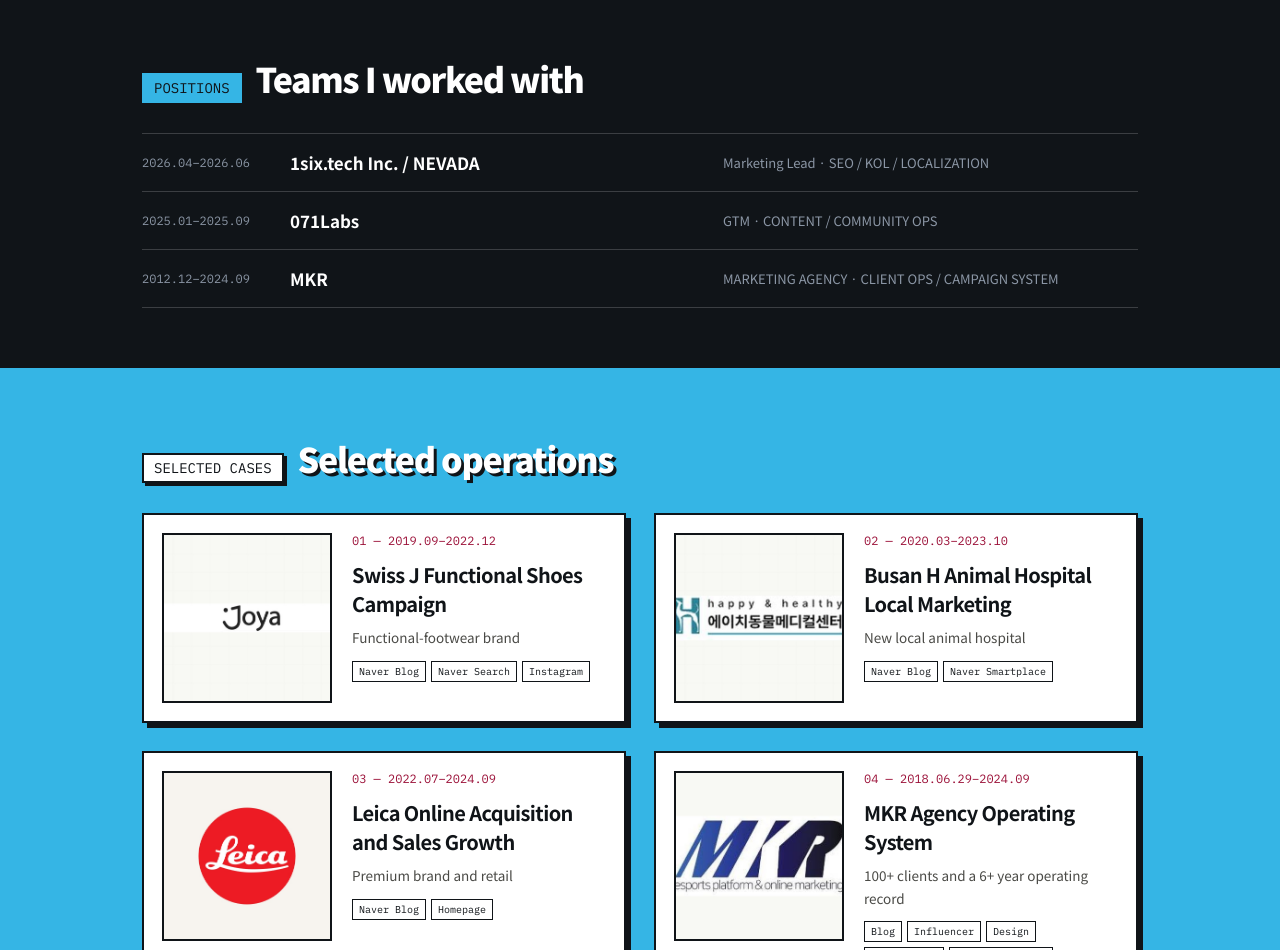
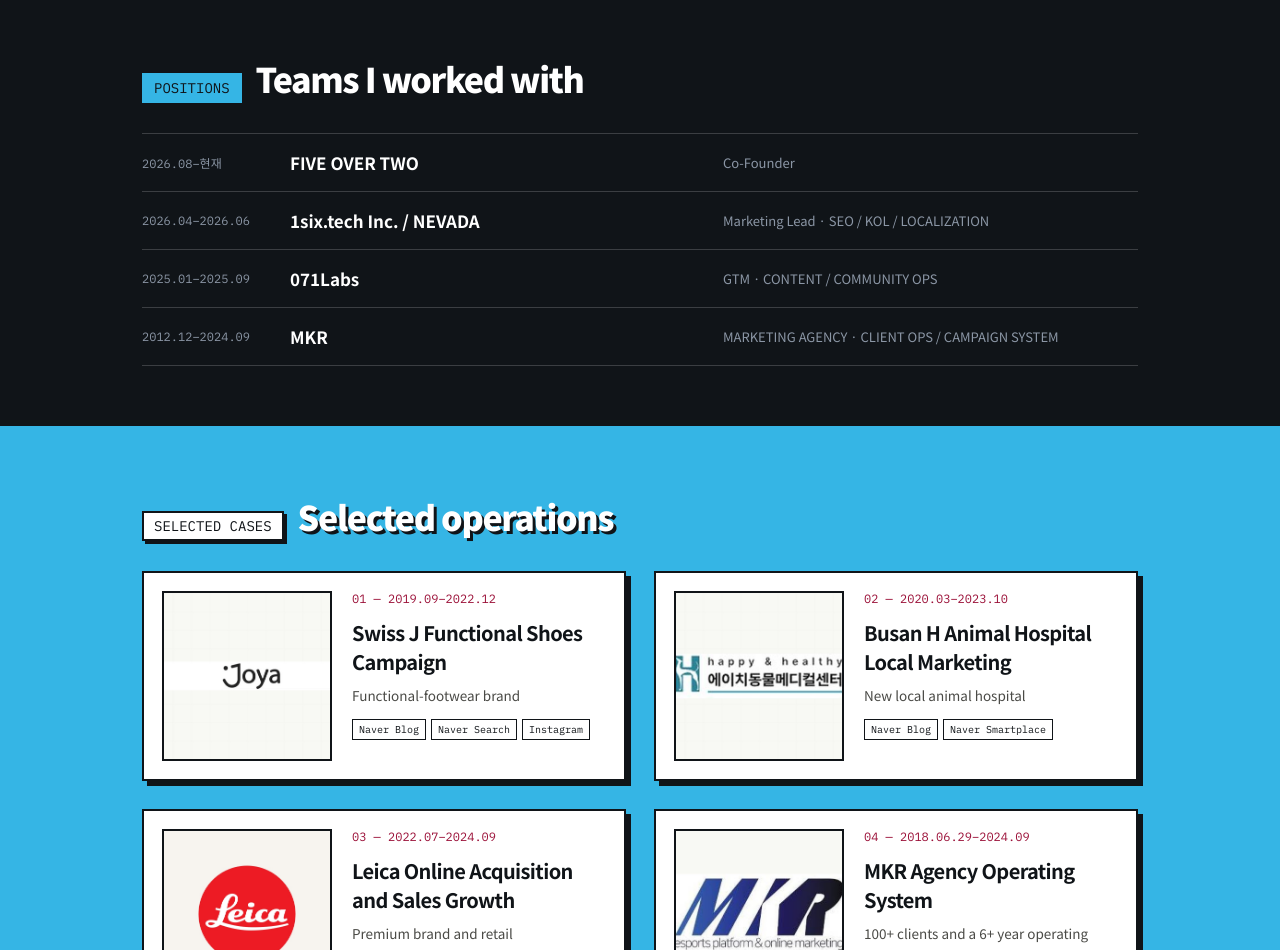
Before and after one commit to nimdalkr/nimdalxyz, a Next.js app: page /en/portfolio in a window 1280 px wide. Shown: the part 760-1710 px from the top of the page. Built offline with nearby package versions, Linux system fonts and the light colour scheme; a web font is replaced by a local one.

Commit message:
feat: add five over two cofounder role

```diff
--- a/app/[locale]/about/page.tsx
+++ b/app/[locale]/about/page.tsx
@@ -29,6 +29,7 @@
     ["SOLO OPS", korean ? "혼자서도 한 사이클" : "A full working loop", korean ? "기획, 제작, 운영, 회고까지 직접 돌립니다. 반복되는 일은 자동화합니다." : "I plan, build, operate, review — and automate the parts that repeat."]
   ] as const;
   const journey = [
+    ["2026.08–NOW", "FIVE OVER TWO", "Co-Founder"],
     ["2012–2024", "MKR", korean ? "클라이언트 운영 · 캠페인 시스템" : "Client operations · campaign systems"],
     ["2025", "071Labs", korean ? "GTM · 콘텐츠 · 커뮤니티 운영" : "GTM · content · community operations"],
     ["2026", "1six.tech / NEVADA", korean ? "Marketing Lead · SEO · KOL · 현지화" : "Marketing Lead · SEO · KOL · localization"],
--- a/app/[locale]/page.tsx
+++ b/app/[locale]/page.tsx
@@ -16,6 +16,7 @@
 
 const work = ["hyperalphaduo", "alphaduo", "mylol"] as const;
 const engagementRows = [
+  { period: "2026.08–현재", organization: "FIVE OVER TWO", role: "Co-Founder", focus: undefined },
   { period: "2026.04–2026.06", organization: "1six.tech Inc. / NEVADA", role: "Marketing Lead", focus: "SEO / KOL / LOCALIZATION" },
   { period: "2025.01–2025.09", organization: "071Labs", role: "GTM", focus: "CONTENT / COMMUNITY OPS" },
   { period: "2012.12–2024.09", organization: "MKR", role: "MARKETING AGENCY", focus: "CLIENT OPS / CAMPAIGN SYSTEM" }
@@ -114,7 +115,7 @@
 
         <section className="pixel-career-band" id="career" aria-labelledby="career-title"><div className="pixel-wrap">
           <div className="pixel-section-title is-dark" data-pixel-reveal><span>CAREER</span><h2 id="career-title">{korean ? "거쳐온 곳들" : "Where I've worked"}</h2><Link href={`/${locale}/portfolio`}>{korean ? "경력 자세히" : "FULL CAREER"} →</Link></div>
-          <div className="pixel-career-list" data-pixel-reveal>{engagementRows.map((row) => <div key={row.organization}><time>{row.period}</time><strong>{row.organization}</strong><span>{row.role} · {row.focus}</span></div>)}</div>
+          <div className="pixel-career-list" data-pixel-reveal>{engagementRows.map((row) => <div key={row.organization}><time>{row.period}</time><strong>{row.organization}</strong><span>{row.role}{row.focus ? <> · {row.focus}</> : null}</span></div>)}</div>
           <p className="pixel-client-tags" data-pixel-reveal><span>LEICA</span><span>H ANIMAL MEDICAL CENTER</span><span>JOYA SWISS</span><span>NEVADA</span></p>
         </div></section>
 
--- a/app/[locale]/portfolio/page.tsx
+++ b/app/[locale]/portfolio/page.tsx
@@ -12,9 +12,10 @@
 type Props = { params: Promise<{ locale: string }> };
 
 const workHistory = [
-  ["2026.04–2026.06", "1six.tech Inc. / NEVADA", "Marketing Lead", "SEO / KOL / LOCALIZATION"],
-  ["2025.01–2025.09", "071Labs", "GTM", "CONTENT / COMMUNITY OPS"],
-  ["2012.12–2024.09", "MKR", "MARKETING AGENCY", "CLIENT OPS / CAMPAIGN SYSTEM"]
+  { period: "2026.08–현재", company: "FIVE OVER TWO", role: "Co-Founder", focus: undefined },
+  { period: "2026.04–2026.06", company: "1six.tech Inc. / NEVADA", role: "Marketing Lead", focus: "SEO / KOL / LOCALIZATION" },
+  { period: "2025.01–2025.09", company: "071Labs", role: "GTM", focus: "CONTENT / COMMUNITY OPS" },
+  { period: "2012.12–2024.09", company: "MKR", role: "MARKETING AGENCY", focus: "CLIENT OPS / CAMPAIGN SYSTEM" }
 ] as const;
 
 export function generateStaticParams() { return locales.map((locale) => ({ locale })); }
@@ -41,7 +42,7 @@
         <p className="pixel-lead">{korean ? "브랜드 캠페인, 한국 GTM, 제품 제작까지. 직접 맡아 운영한 일과 만든 화면을 한 곳에 모았습니다." : "Brand campaigns, Korean GTM, and product building — collected from the work I have actually operated."}</p>
         <div className="pixel-career-stats">{content.career.signals.slice(0, 4).map((signal) => <span key={signal.value}><strong>{signal.value}</strong><small>{signal.label}</small></span>)}</div>
       </div></section>
-      <section className="pixel-career-band"><div className="pixel-wrap"><div className="pixel-section-title is-dark" data-pixel-reveal><span>POSITIONS</span><h2>{korean ? "함께한 팀" : "Teams I worked with"}</h2></div><div className="pixel-career-list" data-pixel-reveal>{workHistory.map(([period, company, role, focus]) => <div key={company}><time>{period}</time><strong>{company}</strong><span>{role} · {focus}</span></div>)}</div></div></section>
+      <section className="pixel-career-band"><div className="pixel-wrap"><div className="pixel-section-title is-dark" data-pixel-reveal><span>POSITIONS</span><h2>{korean ? "함께한 팀" : "Teams I worked with"}</h2></div><div className="pixel-career-list" data-pixel-reveal>{workHistory.map((entry) => <div key={entry.company}><time>{entry.period}</time><strong>{entry.company}</strong><span>{entry.role}{entry.focus ? <> · {entry.focus}</> : null}</span></div>)}</div></div></section>
       <section className="pixel-section"><div className="pixel-wrap"><div className="pixel-section-title" data-pixel-reveal><span>SELECTED CASES</span><h2>{korean ? "대표 운영 사례" : "Selected operations"}</h2></div><div className="pixel-case-grid">{careerCases.map((item, index) => { const copy = item.copy[locale]; return <article data-pixel-reveal className="pixel-case" key={item.id}><div className="pixel-case-media"><Image src={item.media.src} alt={item.media.alt[locale]} fill sizes="(max-width: 680px) calc(100vw - 48px), 31vw" /></div><div><p>{String(index + 1).padStart(2, "0")} — {item.period}</p><h2>{copy.title}</h2><span>{copy.context}</span><ul>{copy.channels.map((channel) => <li key={channel}>{channel}</li>)}</ul></div></article>; })}</div></div></section>
       <section className="pixel-contact pixel-contact-small"><div className="pixel-wrap"><div className="pixel-inline-contact" data-pixel-reveal><span><i>CONTACT / PDF</i><strong>{korean ? "이야기 나눌 일과 이력을 함께 보내드립니다." : "For a conversation or the full English portfolio."}</strong><a className="pixel-career-email" href="mailto:0xnimdal@gmail.com">0xnimdal@gmail.com</a></span><a data-mag className="pixel-button is-pink" href="/media/career/tak-chanwoo-nimdal-portfolio-v2.pdf" download>{korean ? "PDF 다운로드" : "DOWNLOAD PDF"}</a></div></div></section>
     </main><SiteFooter locale={locale} note="MADE BY A MARKETER, SHIPPED LIKE A DEV" /></div>;
```
